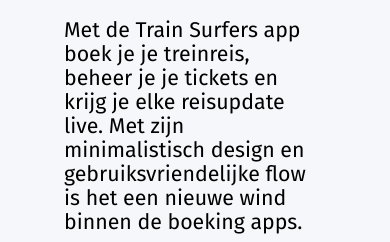
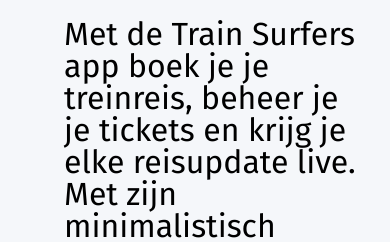
Before and after one commit to Arne-vs/Train-surfers, a plain HTML site: page index.html in a window 390 px wide. Shown: the part 573-815 px from the top of the page. Drawn offline with nearby package versions, Linux system fonts and the light colour scheme.

Commit message:
tekst groter

```diff
--- a/styles/styles.css
+++ b/styles/styles.css
@@ -365,9 +365,10 @@ section h1 {
     }
 
     p {
-        font-size: 16pt;
-        line-height: 18pt;
+        font-size: 24pt;
+        line-height: 24pt;
         font-family: 'Fira Sans', sans-serif;
+        font-weight: 400;
         margin-top: 24px;
     }
 
```
